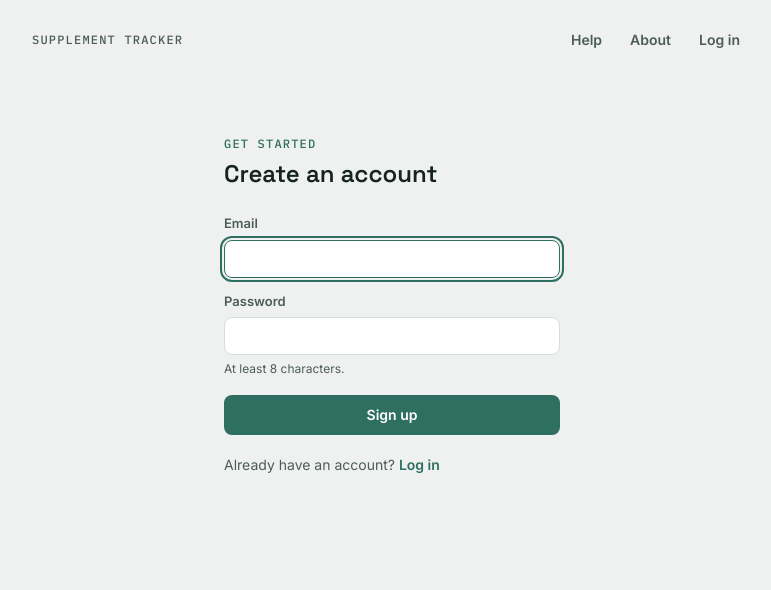
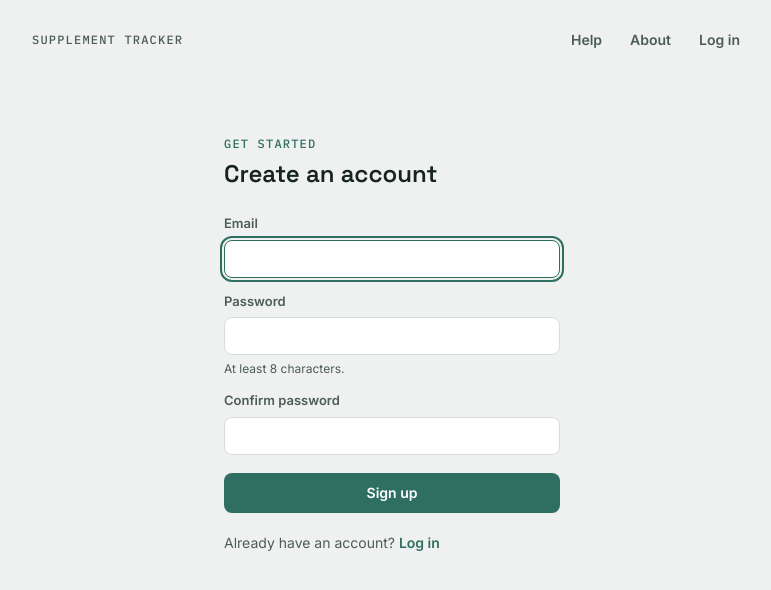
Before and after one commit to hanistheman/supplement-restock-helper, a React (Vite) app in the folder frontend/: page /register in a window 1280 px wide. Shown: the top 590 px of the page, without its empty margins (248-1019 px from the left). Built offline with nearby package versions, Linux system fonts and the light colour scheme.

Commit message:
Added to RegisterPage.jsx a frontend function to require the user to confirm password during registration to ensure less password resets

```diff
--- a/frontend/src/pages/RegisterPage.jsx
+++ b/frontend/src/pages/RegisterPage.jsx
@@ -7,12 +7,24 @@ export default function RegisterPage() {
   const navigate = useNavigate();
   const [email, setEmail] = useState("");
   const [password, setPassword] = useState("");
+  const [confirmPassword, setConfirmPassword] = useState("");
   const [error, setError] = useState(null);
   const [submitting, setSubmitting] = useState(false);
+
+  // Only show the mismatch warning once the person has actually typed
+  // something in the confirm field — showing it while it's still empty
+  // would just be noise before they've had a chance to type.
+  const passwordsMismatch = confirmPassword.length > 0 && password !== confirmPassword;
 
   const handleSubmit = async (e) => {
     e.preventDefault();
     setError(null);
+
+    if (password !== confirmPassword) {
+      setError("Passwords don't match.");
+      return;
+    }
+
     setSubmitting(true);
     try {
       await register(email, password);
@@ -55,11 +67,29 @@ export default function RegisterPage() {
           <span className="text-xs font-normal text-ink-soft">At least 8 characters.</span>
         </label>
 
+        <label className="flex flex-col gap-1.5 text-[13px] font-semibold text-ink-soft">
+          Confirm password
+          <input
+            type="password"
+            required
+            minLength={8}
+            value={confirmPassword}
+            onChange={(e) => setConfirmPassword(e.target.value)}
+            className={`font-body text-sm font-normal text-ink border rounded-lg px-2.5 py-2 bg-paper focus:outline-none ${
+              passwordsMismatch ? "border-critical focus:border-critical" : "border-line focus:border-accent"
+            }`}
+            aria-invalid={passwordsMismatch}
+          />
+          {passwordsMismatch && (
+            <span className="text-xs font-normal text-critical">Passwords don't match.</span>
+          )}
+        </label>
+
         {error && <p className="text-critical text-[13px] m-0">{error}</p>}
 
         <button
           type="submit"
-          disabled={submitting}
+          disabled={submitting || passwordsMismatch}
           className="bg-accent text-white font-semibold text-sm rounded-lg px-4.5 py-2.5 hover:shadow-lg hover:shadow-accent/25 active:translate-y-px transition disabled:opacity-60 mt-1"
         >
           {submitting ? "Creating account…" : "Sign up"}
```
